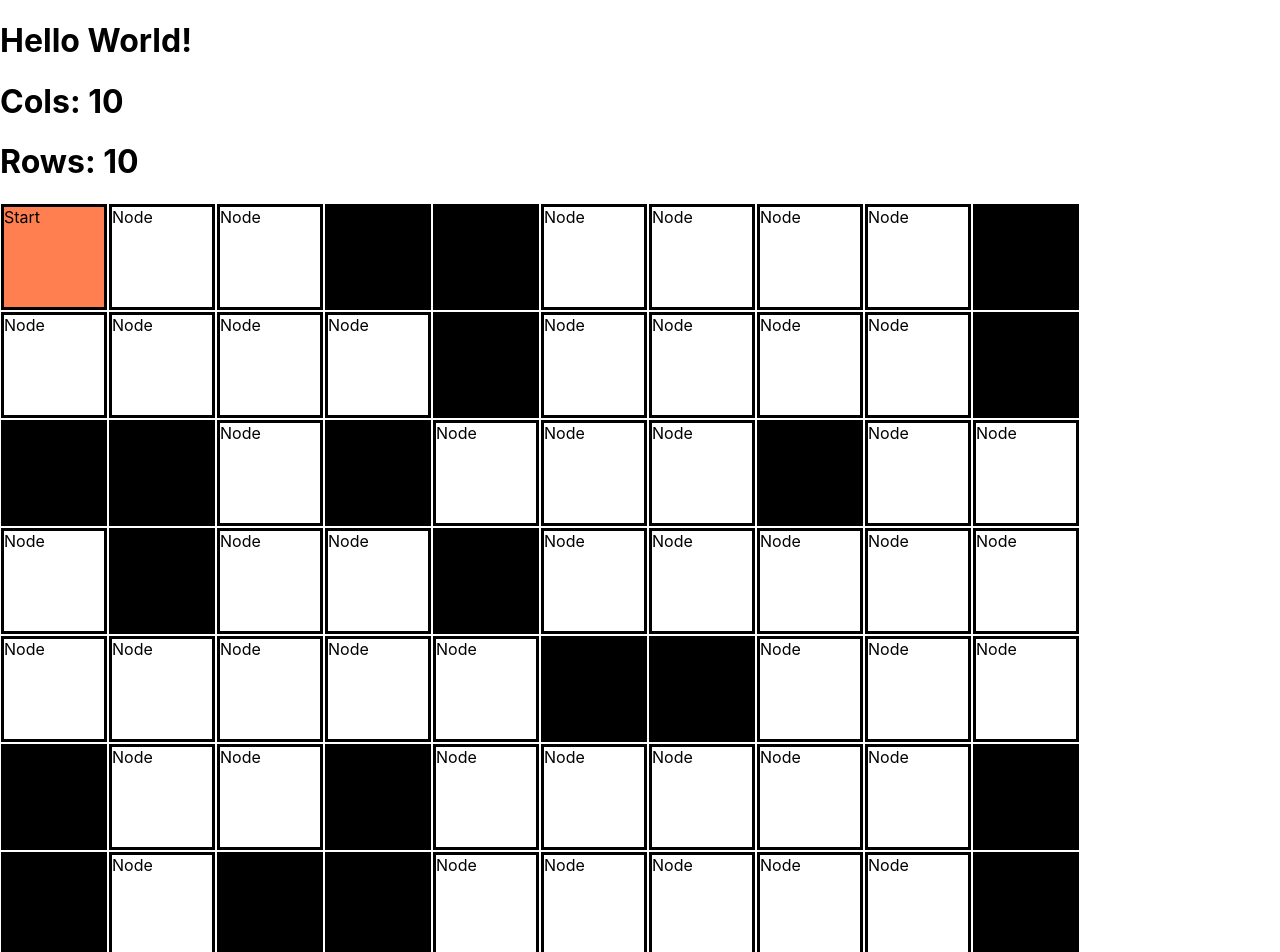
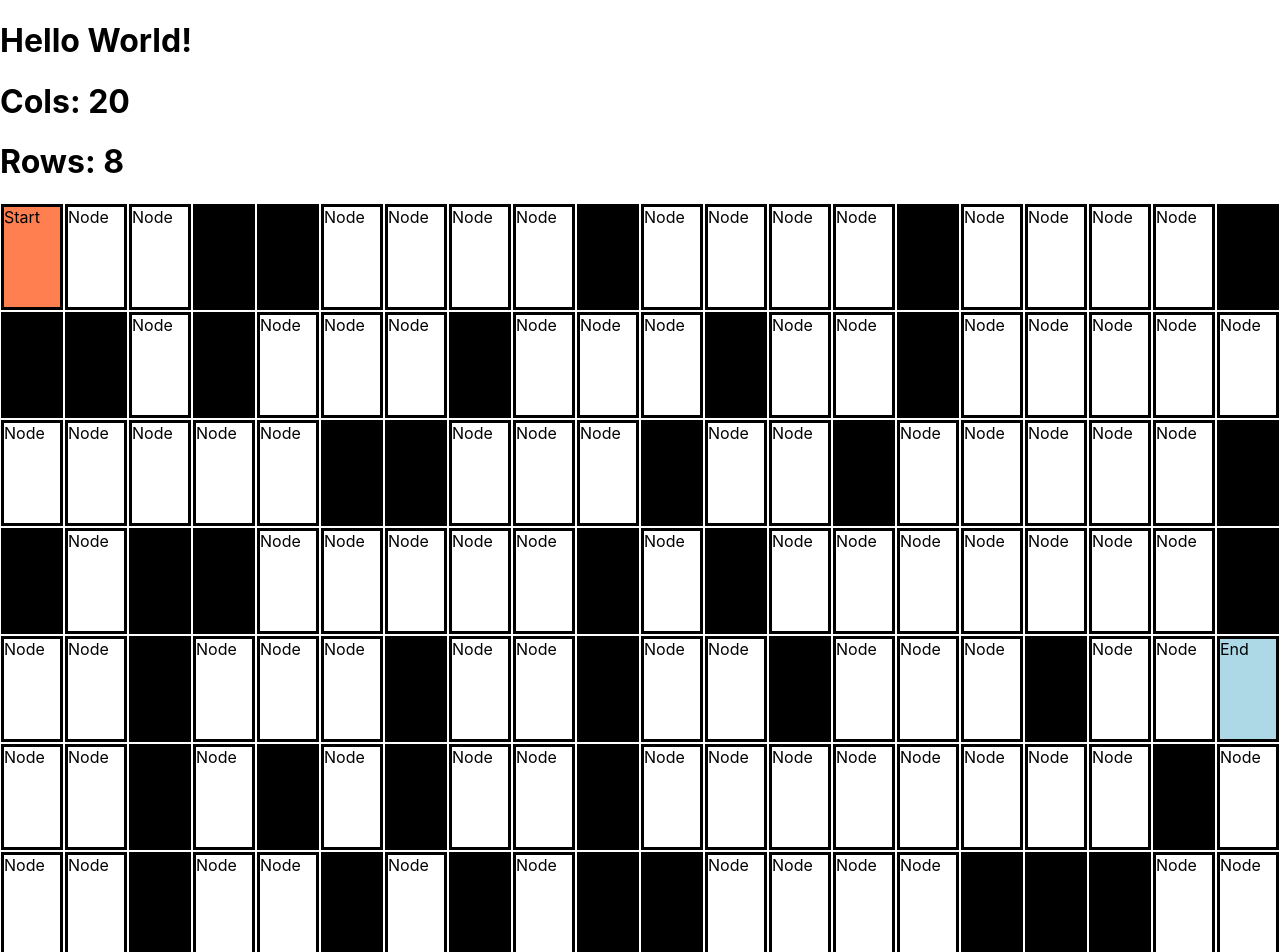
Before and after one commit to Jasraj-Dhanoa/algo-wiz, a React (Create React App) app: page / in a window 1280 px wide. Shown: the top 952 px of the page. Built offline with nearby package versions, Linux system fonts and the light colour scheme.

Commit message:
fixed board dimenssions

```diff
--- a/src/components/Board.jsx
+++ b/src/components/Board.jsx
@@ -3,7 +3,7 @@ import Node from "./Node";
 import "./styles/board.css";
 import aStar from "../algorithms/astar";
 
-const END = [9, 9];
+const END = [4, 19];
 
 class Board extends Component {
   constructor(props) {
--- a/src/components/Main.jsx
+++ b/src/components/Main.jsx
@@ -2,7 +2,7 @@ import React from "react";
 import Board from "./Board";
 
 function Main() {
-  return <Board rows="10" cols="10" />;
+  return <Board rows="8" cols="20" />;
 }
 
 export default Main;
```
Also changed, not shown: src/improvement.txt (added).
